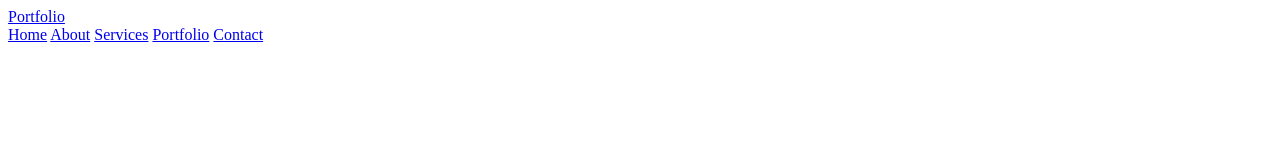
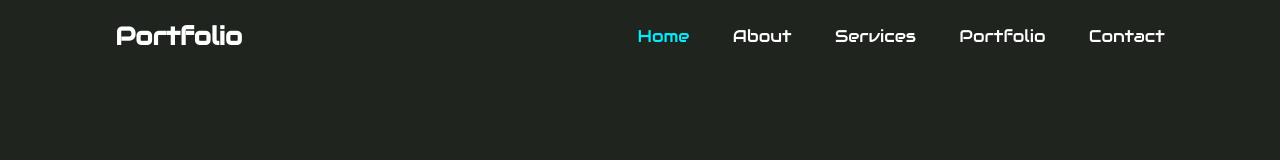
Before and after one commit to aravindbabu1195/Aravindbabu, a plain HTML site: page index.html in a window 1280 px wide. Drawn offline with nearby package versions, Linux system fonts and the light colour scheme.

Commit message:
header finished

```diff
--- a/index.html
+++ b/index.html
@@ -5,13 +5,17 @@
     <meta http-equiv="X-UA-Compatible" content="IE=edge">
     <meta name="viewport" content="width=device-width, initial-scale=1.0">
     <title>Document</title>
+    <!--box icons-->
+    <link href='https://unpkg.com/boxicons@2.1.4/css/boxicons.min.css' rel='stylesheet'>
+    <!--box icons-->
+    <link rel="stylesheet" href="style.css">
 </head>
 <body>
     <header class="header">
       <a href="#" class="logo">Portfolio</a>
-
+      <i class='bx bx-menu' id="menu-icon"></i>
       <nav class="navbar">
-       <a href="#" >Home</a>
+       <a href="#" class="active">Home</a>
        <a href="#" >About</a>
        <a href="#" >Services</a>
        <a href="#" >Portfolio</a>
```
